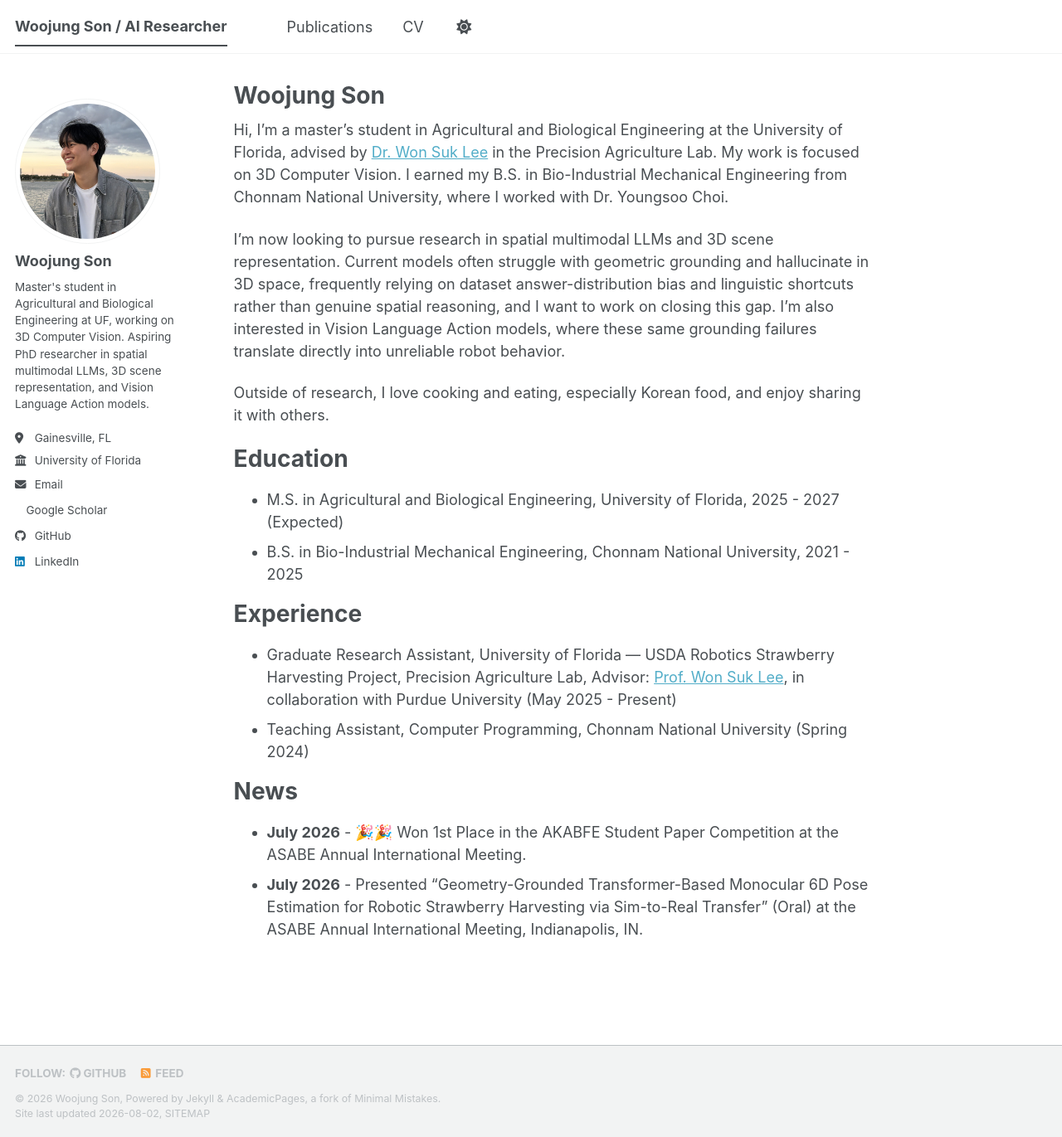
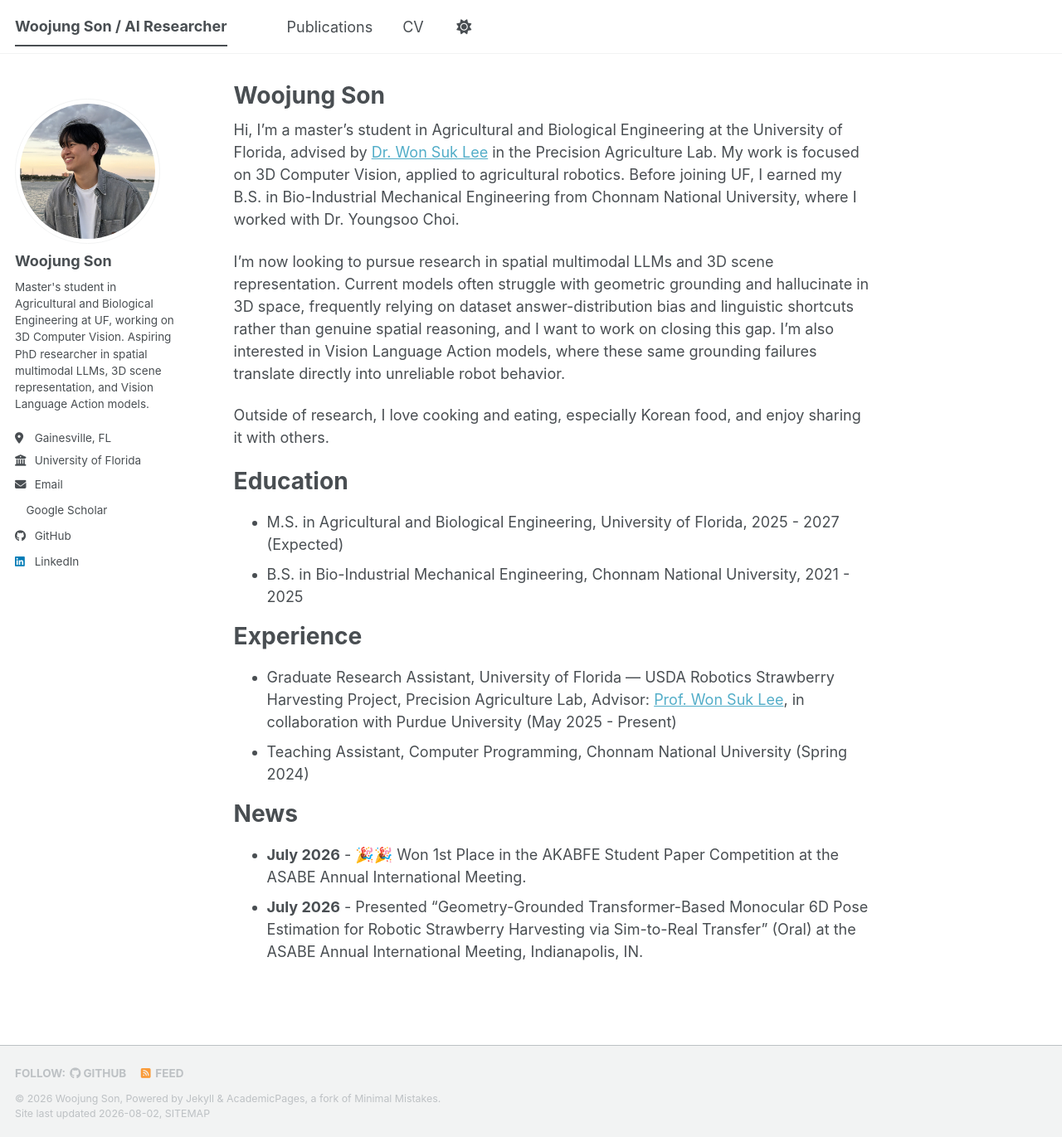
Before and after one commit to wjson2435/wjson2435.github.io, a Jekyll site: the page built from _pages/about.md, in a window 1280 px wide and 1371 px high. Shown: the whole window at 83% size. Built offline with Jekyll 4.4.1, drawn with Linux system fonts in a browser that asks for light colours; a style sheet for code colours, icons or effects is not loaded.

Commit message:
Mention agricultural robotics application and reorder bio chronologically

```diff
--- a/_pages/about.md
+++ b/_pages/about.md
@@ -7,7 +7,7 @@ redirect_from:
   - /about.html
 ---
 
-Hi, I'm a master's student in Agricultural and Biological Engineering at the University of Florida, advised by [Dr. Won Suk Lee](https://abe.ufl.edu/people/faculty/wonsuk-lee/) in the Precision Agriculture Lab. My work is focused on 3D Computer Vision. I earned my B.S. in Bio-Industrial Mechanical Engineering from Chonnam National University, where I worked with Dr. Youngsoo Choi.
+Hi, I'm a master's student in Agricultural and Biological Engineering at the University of Florida, advised by [Dr. Won Suk Lee](https://abe.ufl.edu/people/faculty/wonsuk-lee/) in the Precision Agriculture Lab. My work is focused on 3D Computer Vision, applied to agricultural robotics. Before joining UF, I earned my B.S. in Bio-Industrial Mechanical Engineering from Chonnam National University, where I worked with Dr. Youngsoo Choi.
 
 I'm now looking to pursue research in spatial multimodal LLMs and 3D scene representation. Current models often struggle with geometric grounding and hallucinate in 3D space, frequently relying on dataset answer-distribution bias and linguistic shortcuts rather than genuine spatial reasoning, and I want to work on closing this gap. I'm also interested in Vision Language Action models, where these same grounding failures translate directly into unreliable robot behavior.
 
```
